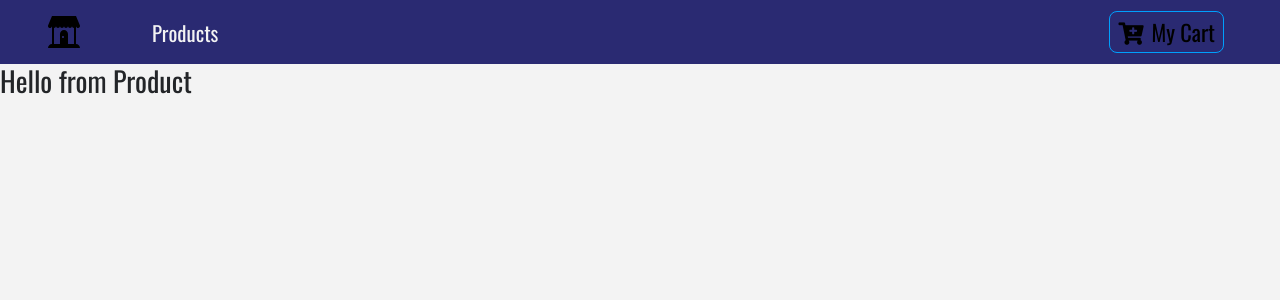
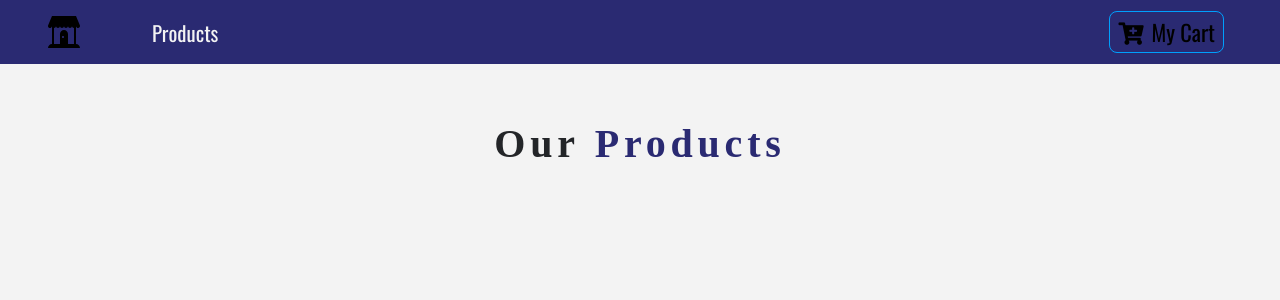
Before and after one commit to TopGITsan/react-e-store, a React (Create React App) app: page / in a window 1280 px wide. Shown: the top 300 px of the page. Built offline with nearby package versions, Linux system fonts and the light colour scheme; a web font is replaced by a local one.

Commit message:
create Title component and display it on ProductList

```diff
--- a/src/components/ProductList.js
+++ b/src/components/ProductList.js
@@ -1,12 +1,22 @@
 import React, { Component } from "react";
 import Product from './Product';
+import Title from './Title';
 
 export default class ProductList extends Component {
+    state ={
+        products: []
+    }
+
     render() {
         return (
-            <div>
-                <Product />
-            </div>
+            <React.Fragment>
+                <div className="py-5">
+                    <div className="container">
+                            <Title name={'our'} title={'products'} />
+                    </div>
+                </div>
+                {/* <Product /> */}
+            </React.Fragment>
         )
     }
 }
--- /dev/null
+++ b/src/components/Title.js
@@ -0,0 +1,14 @@
+import React from 'react';
+
+export default function Title(props) {
+    return (
+        <div className='row'>
+            <div className="col-10 mx-auto my-2 text-center text-title">
+                <h1 className='text-capitalize font-weight-bold'>
+                    {props.name}
+                    <strong className='text-capitalize text-blue'> {props.title}</strong>
+                </h1>
+            </div>
+        </div>
+    )
+}
```
